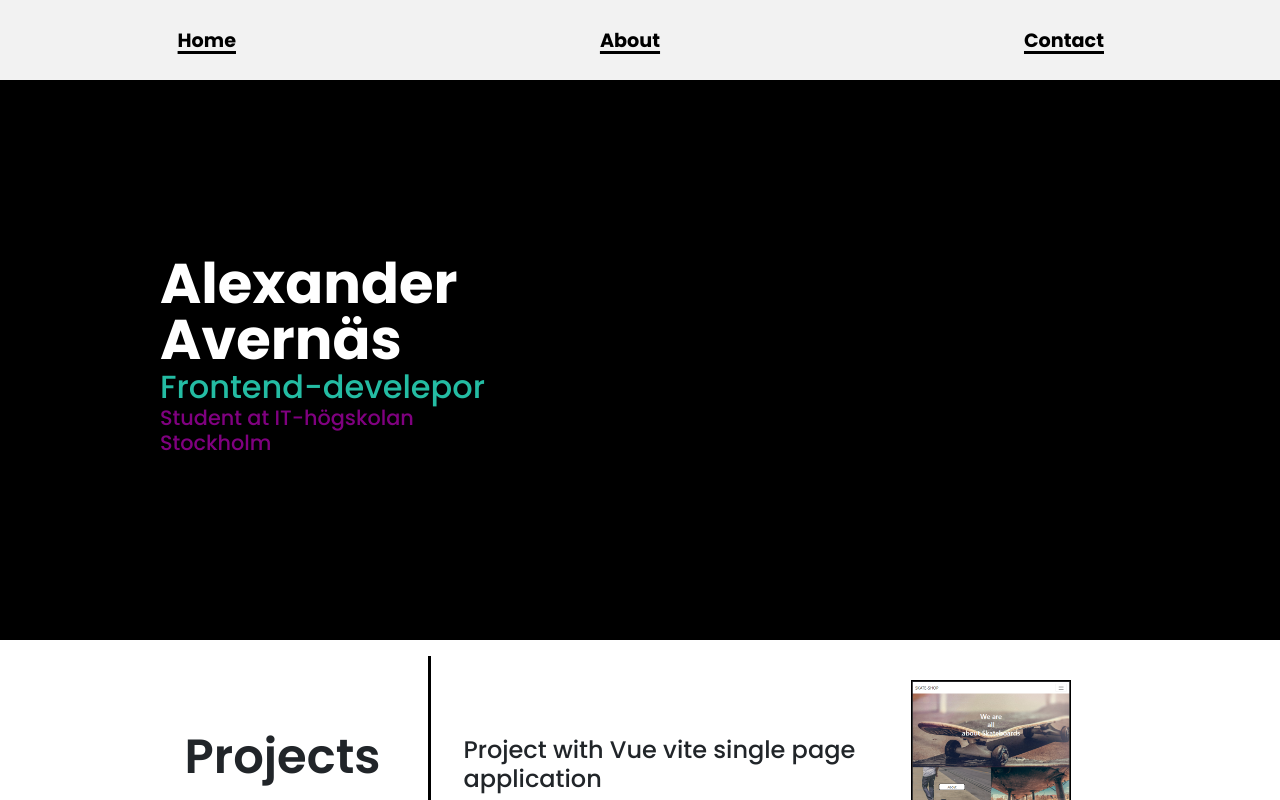
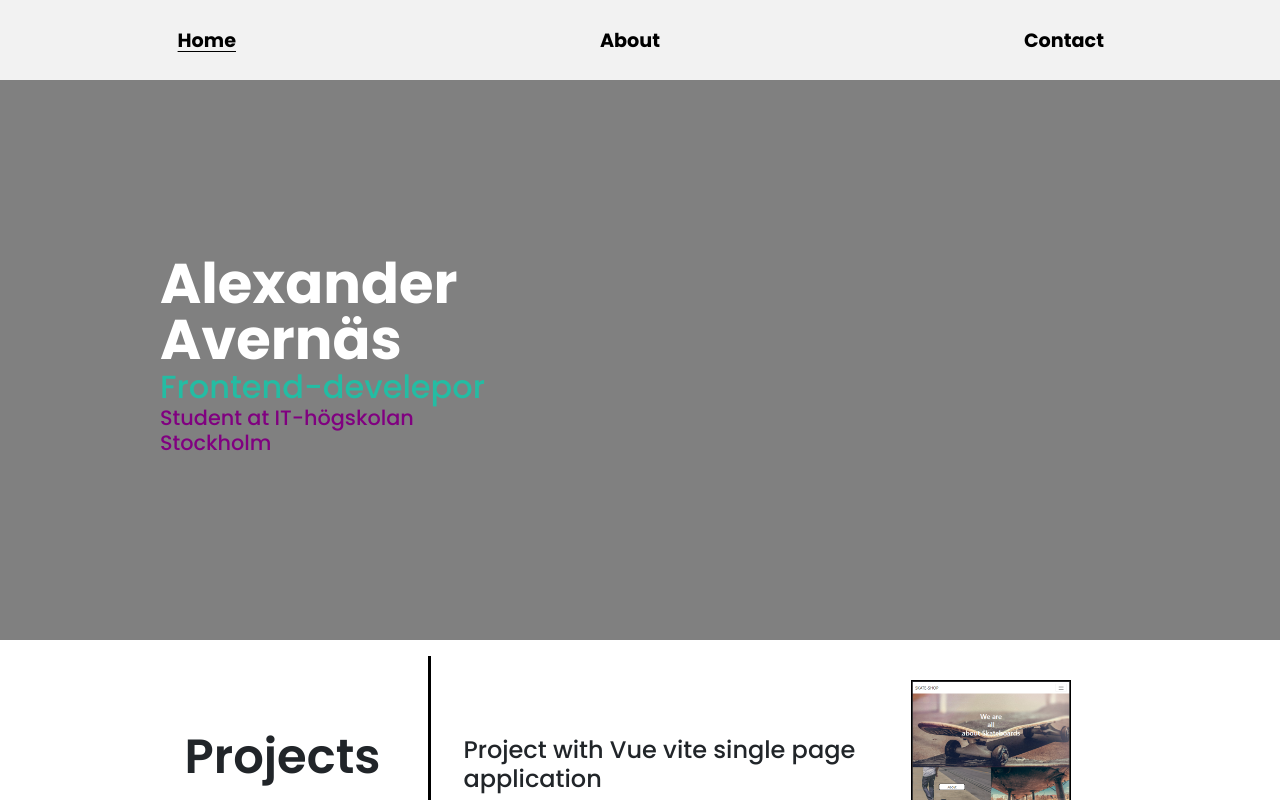
Before and after one commit to AlexanderAvernas/portfolio, a Next.js app: page / in a window 1280 px wide. Shown: the top 800 px of the page. Built offline with nearby package versions, Linux system fonts and the light colour scheme.

Commit message:
Fixed navbar

```diff
--- a/components/Hero.js
+++ b/components/Hero.js
@@ -16,7 +16,7 @@ function Hero() {
 export default Hero
 
 const HeroContainer = styled.div `
-background-color: black;
+background-color: grey;
 height: 60vh;
 display: flex;
 align-items: center;
--- a/components/Navbar.js
+++ b/components/Navbar.js
@@ -1,31 +1,33 @@
-import React, { useState, useEffect } from 'react';
-import Link from 'next/link';
-import 'bootstrap/dist/css/bootstrap.min.css';
+import React, { useState, useEffect } from 'react'
+import Link from 'next/link'
+import 'bootstrap/dist/css/bootstrap.min.css'
+import { useRouter } from 'next/router'
 
 const Navbar = () => {
-  const [isMenuOpen, setIsMenuOpen] = useState(false);
+    const [isMenuOpen, setIsMenuOpen] = useState(false)
+    const router = useRouter()
 
     const handleMenuToggle = () => {
-    setIsMenuOpen(!isMenuOpen);
-  };
+        setIsMenuOpen(!isMenuOpen)
+    }
 
     useEffect(() => {
         const handleResize = () => {
             if (window.innerWidth >= 769) {
-        setIsMenuOpen(true);
+                setIsMenuOpen(true)
             } else {
-        setIsMenuOpen(false);
+                setIsMenuOpen(false)
             }
-    };
+        }
 
-    handleResize(); // Initialize menu state on component mount
+        handleResize() // Initialize menu state on component mount
 
-    window.addEventListener('resize', handleResize);
+        window.addEventListener('resize', handleResize)
 
         return () => {
-      window.removeEventListener('resize', handleResize);
-    };
-  }, []);
+            window.removeEventListener('resize', handleResize)
+        }
+    }, [])
 
     return (
         <nav className="navbar-container">
@@ -47,18 +49,36 @@ const Navbar = () => {
                 </svg>
             </div>
             <ul className={`nav-menu ${isMenuOpen ? 'open' : ''}`}>
-        <li className="nav-menu-item">
-          <Link className='nav-link-item' href="/">Home</Link>
+                <li
+                    className={`nav-menu-item ${
+                        router.pathname === '/' ? 'active' : ''
+                    }`}
+                >
+                    <Link className="nav-link-item" href="/">
+                        Home
+                    </Link>
                 </li>
-        <li className="nav-menu-item">
-          <Link className='nav-link-item' href="/about">About</Link>
+                <li
+                    className={`nav-menu-item ${
+                        router.pathname === '/about' ? 'active' : ''
+                    }`}
+                >
+                    <Link className="nav-link-item" href="/about">
+                        About
+                    </Link>
                 </li>
-        <li className="nav-menu-item">
-          <Link className='nav-link-item' href="/contact">Contact</Link>
+                <li
+                    className={`nav-menu-item ${
+                        router.pathname === '/contact' ? 'active' : ''
+                    }`}
+                >
+                    <Link className="nav-link-item" href="/contact">
+                        Contact
+                    </Link>
                 </li>
             </ul>
         </nav>
-  );
-};
+    )
+}
 
-export default Navbar;
+export default Navbar
--- a/styles/globals.css
+++ b/styles/globals.css
@@ -30,12 +30,16 @@ body {
     margin-top: 0.2rem;
   }
 
+  .nav-menu-item.active .nav-link-item {
+    text-decoration: underline;
+  }
+
   .nav-link-item {
     color: black;
     font-size: larger;
     font-weight: bold;
-    text-decoration: underline;
-    text-decoration-thickness: 2.5px;
+    text-decoration: none;
+    /* text-decoration-thickness: 2.5px; */
     text-underline-offset: 4px;
     line-height: 2;
   }
```
Also changed, not shown: public/images/CV-edit.png (added), public/images/CV-edit2.png (added). Lines whose indentation alone changed are shown as unchanged.
